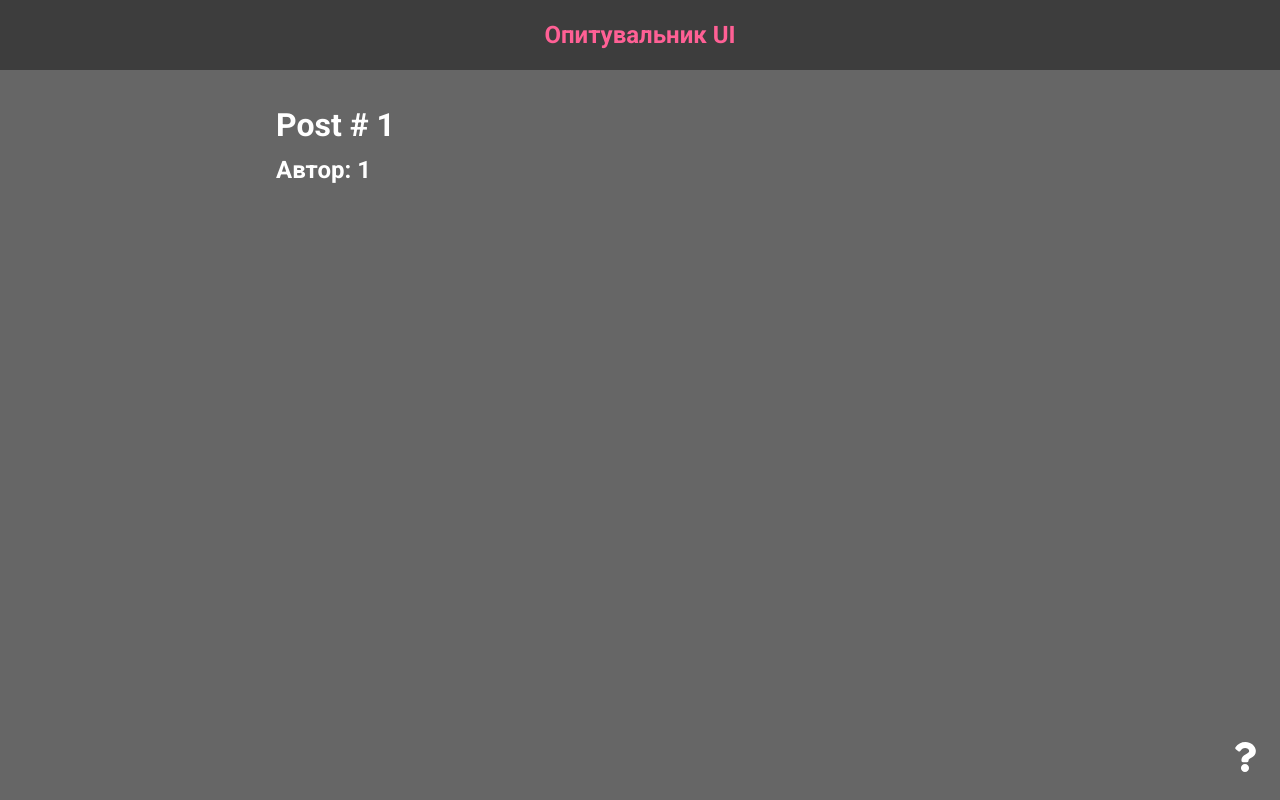
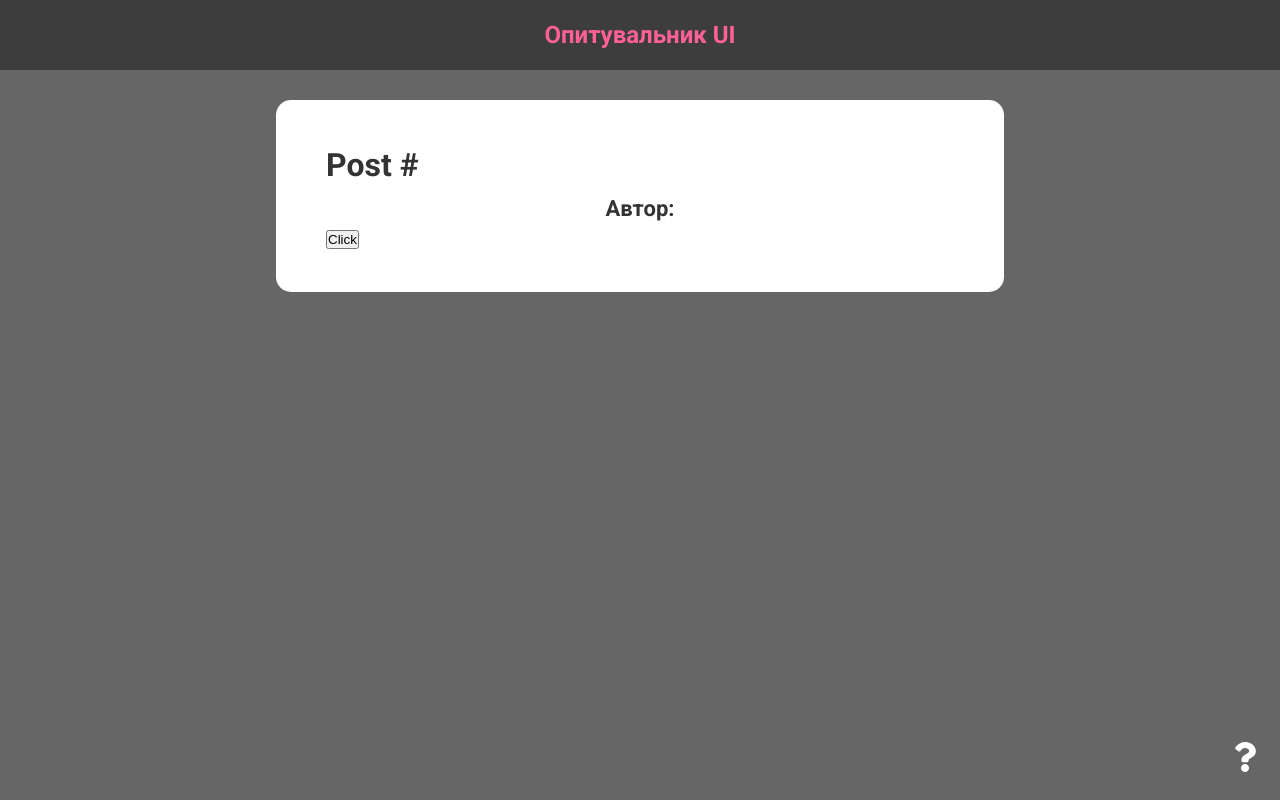
Before and after one commit to nat-dep-clg-chnu-cs/web-programming-and-web-design, a React (Create React App) app: page /post/1/1 in a window 1280 px wide. Built offline with nearby package versions, Linux system fonts and the light colour scheme.

Commit message:
Nested Routs
Signed-off-by: VVKo <v.v.kovdrysh@gmail.com>

```diff
--- a/src/App.js
+++ b/src/App.js
@@ -36,7 +36,7 @@ function App() {
 
               </>}/>
               <Route path='/about' element={<AboutPage />}/>
-              <Route path='/post/:id/:name' element={<Posts />} />
+              <Route path='/post/*' element={<Posts />} />
           </Routes>
 
 
--- a/src/components/Posts.js
+++ b/src/components/Posts.js
@@ -1,14 +1,31 @@
 import React from 'react';
-import {useParams} from "react-router-dom";
+import {Routes, Route, Navigate, useNavigate} from "react-router-dom";
+import Card from "../shared/Card";
 
 const Posts = () => {
-    const params = useParams()
-    console.log(params)
+
+    const status = 200
+
+    const navigate = useNavigate()
+
+    if (status === 404){
+        return <Navigate to={'/pagenotfound'}/>
+    }
+
+    const onClick = () => {
+        console.log('Hello')
+        navigate('/about')
+    }
+
     return (
-        <div>
-            <h1>Post # {params.id}</h1>
-            <h2>Автор: {params.name}</h2>
-        </div>
+        <Card>
+            <h1>Post # </h1>
+            <h2>Автор: </h2>
+            <button onClick={onClick}>Click</button>
+            <Routes>
+                <Route path='/show' element={<h1>Show post</h1>} />
+            </Routes>
+        </Card>
     );
 };
 
```
